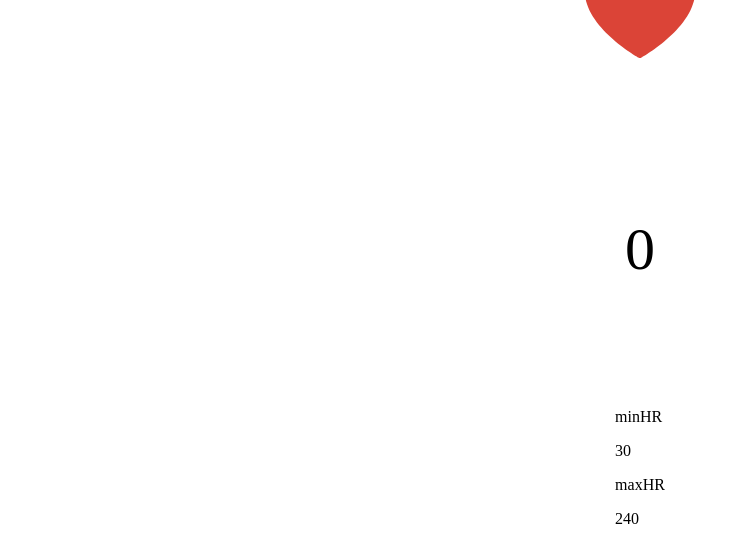
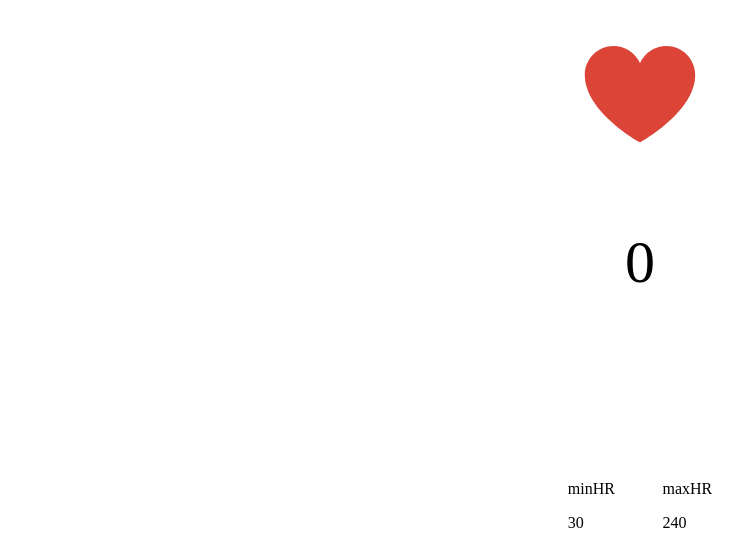
Before and after one commit to jfernando0911/heart-rate-alert, a Gatsby site: page / in a window 1280 px wide. Shown: the part 321-869 px from the top of the page, without its empty margins (0-755 px from the left). Built offline with nearby package versions, Linux system fonts and the light colour scheme; Gatsby itself is replaced by a stand-in of ours.

Commit message:
added justify-content, height properties, added also new class for the heartRateLimits

```diff
--- a/src/components/header.module.scss
+++ b/src/components/header.module.scss
@@ -1,17 +1,31 @@
 
 .headerContainer{
     display: flex;
-    justify-content: space-around;
+    justify-content: space-between;
     // border: 1px solid black;
-    height: 100%;
+    height: 100%; //this is not taking in consideration the navbar and other elements-.
     flex-direction: column;
     align-items: center;
+
+    .heartRateLimitsContiner{
+        // border: 2px solid black;
+        display: flex;
+        width: 15%;
+        justify-content: space-around;
+    }
+
 }
+
+
+.heartLimitDisplayContainer p{
+    color: red;
+}
+
 
 
 .heartContainer{
     // border: 1px solid black;
-    height: 200px;
+    height: 100px;
     .heart{
         width: 100%;
         // height: 100%;
```
